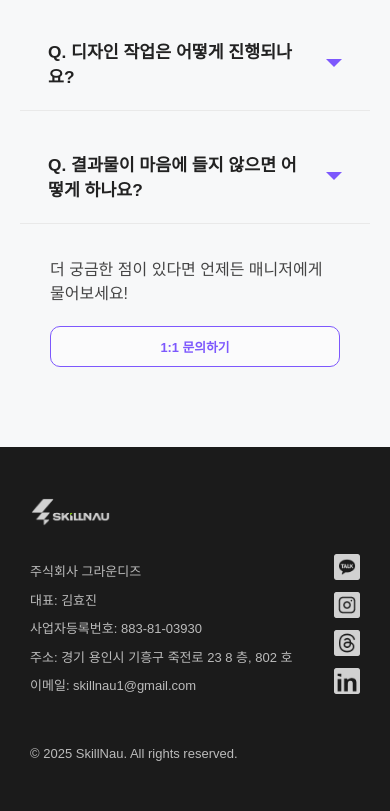
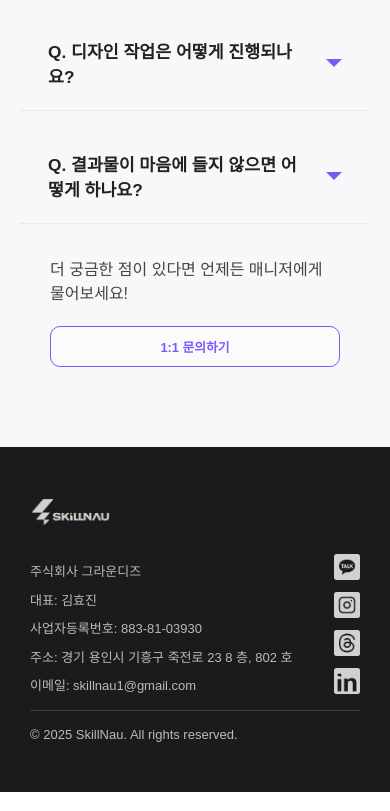
Before and after one commit to entjiny/skillnau-site, a plain HTML site: page index.html in a window 390 px wide. Shown: the part 11059-11870 px from the top of the page. Drawn offline with Linux system fonts and the light colour scheme; a web font is replaced by a local one.

```diff
--- a/src/styles/footer.css
+++ b/src/styles/footer.css
@@ -24,7 +24,7 @@
 .footer {
   background: var(--black);
   color: var(--beige);
-  padding: 48px 0 24px 0;
+  padding: 48px 0 30px 0;
   width: 100%;
   min-height: 140px;
 }
@@ -67,11 +67,6 @@
   /* aspect-ratio: 5 / 1;  예: 가로5, 세로1 비율로 강제 */
 }
 
-.footer-text {
-  color: #bbb;
-  font-size: 15px;
-}
-
 .footer-info {
   color: #bbb;
   font-size: 14px;
@@ -100,12 +95,25 @@
   opacity: 1;
 }
 
+/* 구분선: 컨테이너 폭 100% */
+.footer-container .hr-line{
+  width: 100%;
+  height: 1px;
+  background: rgba(255,255,255,.15);
+  margin: 16px 0 12px;
+}
+
+.footer-text {
+  color: #bbb;
+  font-size: 15px;
+  text-align: left;        /* ← 좌측 정렬 */
+}
 
 @media (max-width: 700px) {
   .footer-container {
     flex-direction: column;
     align-items: flex-start;
-    gap: 24px;
+    gap: 0px;
     padding: 0 16px;
   }
   .footer-left {
```
